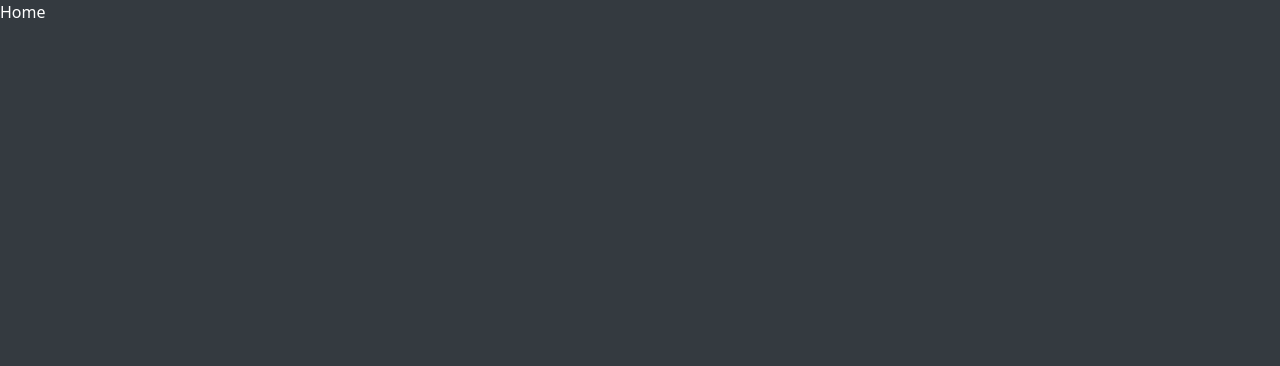
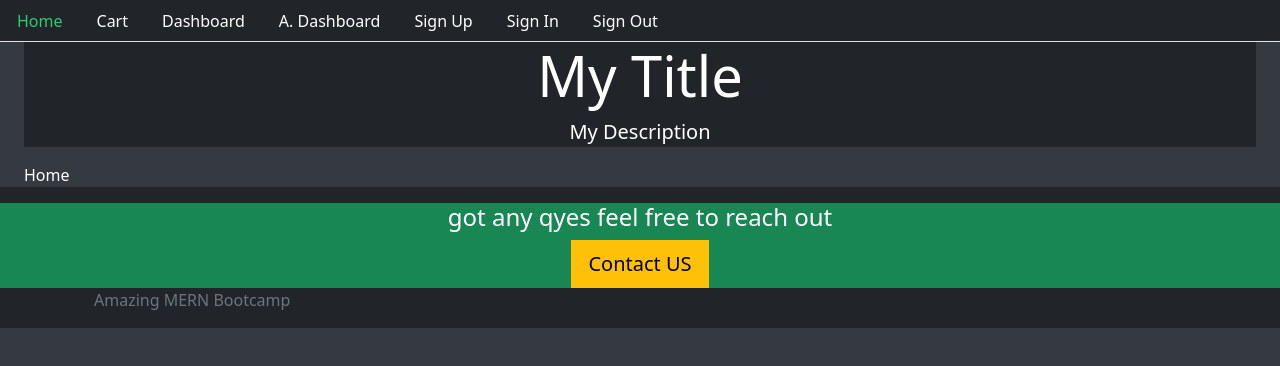
Before and after one commit to junaidapdev/ecommerce, a React (Create React App) app in the folder projfrontend/: page / in a window 1280 px wide. Shown: the top 366 px of the page. Built offline with nearby package versions, Linux system fonts and the light colour scheme.

Commit message:
routes for signin & signup page

```diff
--- a/projfrontend/src/Routes.js
+++ b/projfrontend/src/Routes.js
@@ -1,11 +1,15 @@
 import React from 'react'
 import { BrowserRouter, Switch, Route} from 'react-router-dom'
 import Home from "./core/Home"
+import Signin from './user/Signin'
+import Signup from './user/Signup'
 const Routes = () => {
   return (
         <BrowserRouter>
           <Switch>
                 <Route path='/' exact component={Home} />
+                <Route path='/signup' exact component={Signup} />
+                <Route path='/signin' exact component={Signin} />
         </Switch>
         </BrowserRouter>
     )
--- a/projfrontend/src/core/Base.js
+++ b/projfrontend/src/core/Base.js
@@ -0,0 +1,33 @@
+import React from 'react'
+import Menu from './Menu'
+
+const Base = ({
+    title="My Title",
+    description="My Description",
+    className="bg-dark text-white p-4",
+    children
+}) => {
+  return (
+    <div>
+        <Menu />
+        <div className="container-fluid">
+            <div className="jumbotron bg-dark text-white text-center">
+                <h2 className='display-4'>{title}</h2>
+                <p className='lead'>{description}</p>
+            </div>
+            <div className={className}>{children}</div>
+        </div>
+        <footer className='bg-dark footer mt-auto py-3'>
+            <div className="container-fluid bg-success text-white text-center">
+                <h4>got any qyes feel free to reach out</h4>
+                <button className='btn btn-warning btn-lg  '>Contact US</button>
+            </div>
+            <div className="container">
+                <span className="text-muted">Amazing MERN Bootcamp</span>
+            </div>
+        </footer>
+    </div>
+  )
+}
+
+export default Base
--- a/projfrontend/src/core/Home.js
+++ b/projfrontend/src/core/Home.js
@@ -1,12 +1,14 @@
 import React from 'react'
 import '../styles.css'
 import { API } from '../backend';
+import Base
+ from './Base';
 const Home = () => {
 
     console.log("API IS", API);
 
   return (
-    <div className='text-white'>Home</div>
+    <Base className='text-white'>Home</Base>
   )
 }
 
--- /dev/null
+++ b/projfrontend/src/core/Menu.js
@@ -0,0 +1,58 @@
+import React from "react";
+import { Link, withRouter } from "react-router-dom";
+
+
+const currentTab = (history, path) => {
+    if (history.location.pathname === path) {
+      return { color: "#2ecc72" };
+    } else {
+      return { color: "#FFFFFF" };
+    }
+  };
+
+
+const Menu = ({history}) => {
+  return (
+    <div>
+      <ul className="nav nav-tabs bg-dark">
+        <li className="nav-item">
+          <Link style={currentTab(history, "/")} className="nav-link" to="/">
+            Home
+          </Link>
+        </li>
+        <li className="nav-item">
+          <Link style={currentTab(history, "/cart")} className="nav-link" to="/cart">
+            Cart
+          </Link>
+        </li>
+        <li className="nav-item">
+          <Link style={currentTab(history, "user/dashboard")} className="nav-link" to="/user/dashboard">
+            Dashboard
+          </Link>
+        </li>
+        <li className="nav-item">
+          <Link style={currentTab(history, "admin/dashboard")} className="nav-link" to="/admin/dashboard">
+            A. Dashboard
+          </Link>
+        </li>
+        <li className="nav-item">
+          <Link style={currentTab(history, "/signup")} className="nav-link" to="/signup">
+            Sign Up
+          </Link>
+        </li>
+        <li className="nav-item">
+          <Link style={currentTab(history, "/signin")} className="nav-link" to="/signin">
+            Sign In
+          </Link>
+        </li>
+        <li className="nav-item">
+          <Link style={currentTab(history, "/signout")} className="nav-link" to="/signout">
+            Sign Out
+          </Link>
+        </li>
+      </ul>
+    </div>
+  );
+};
+
+export default withRouter(Menu);
--- a/projfrontend/src/user/Signin.js
+++ b/projfrontend/src/user/Signin.js
@@ -0,0 +1,15 @@
+import React, { useState } from "react";
+import Base from "../core/Base";
+import { Link } from "react-router-dom";
+import { signup } from "../auth/helper";
+
+
+const Signin = () => {
+  return (
+    <Base title="Sign IN Page">
+        <h1>Sign In Page</h1>
+    </Base>
+  )
+}
+
+export default Signin
--- a/projfrontend/src/user/Signup.js
+++ b/projfrontend/src/user/Signup.js
@@ -0,0 +1,15 @@
+import React, { useState } from "react";
+import Base from "../core/Base";
+import { Link } from "react-router-dom";
+import { signup } from "../auth/helper";
+
+
+const Signup = () => {
+  return (
+    <Base title="Sign Up Page">
+        <h1>SignUp Page</h1>
+    </Base>
+  )
+}
+
+export default Signup
```
